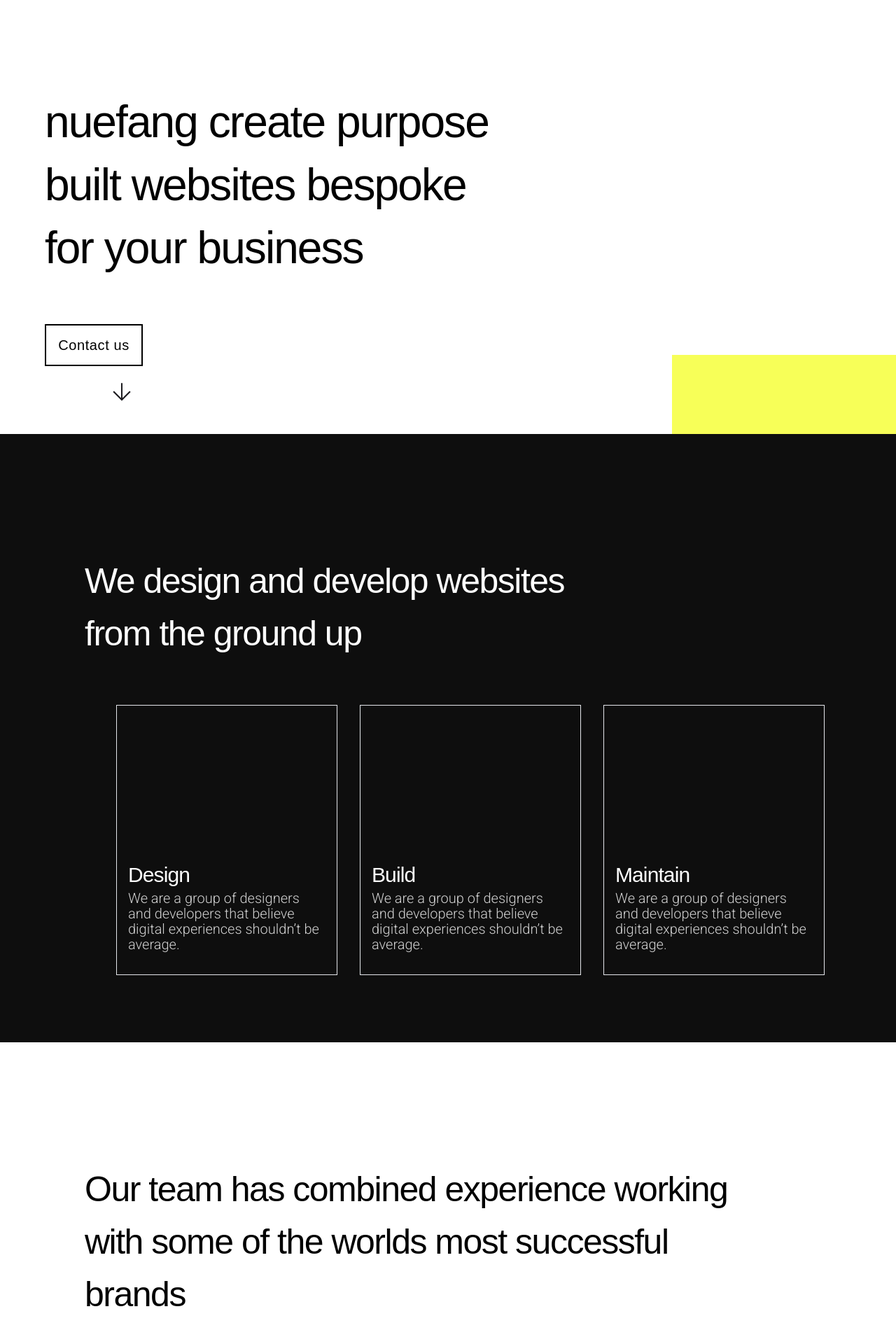
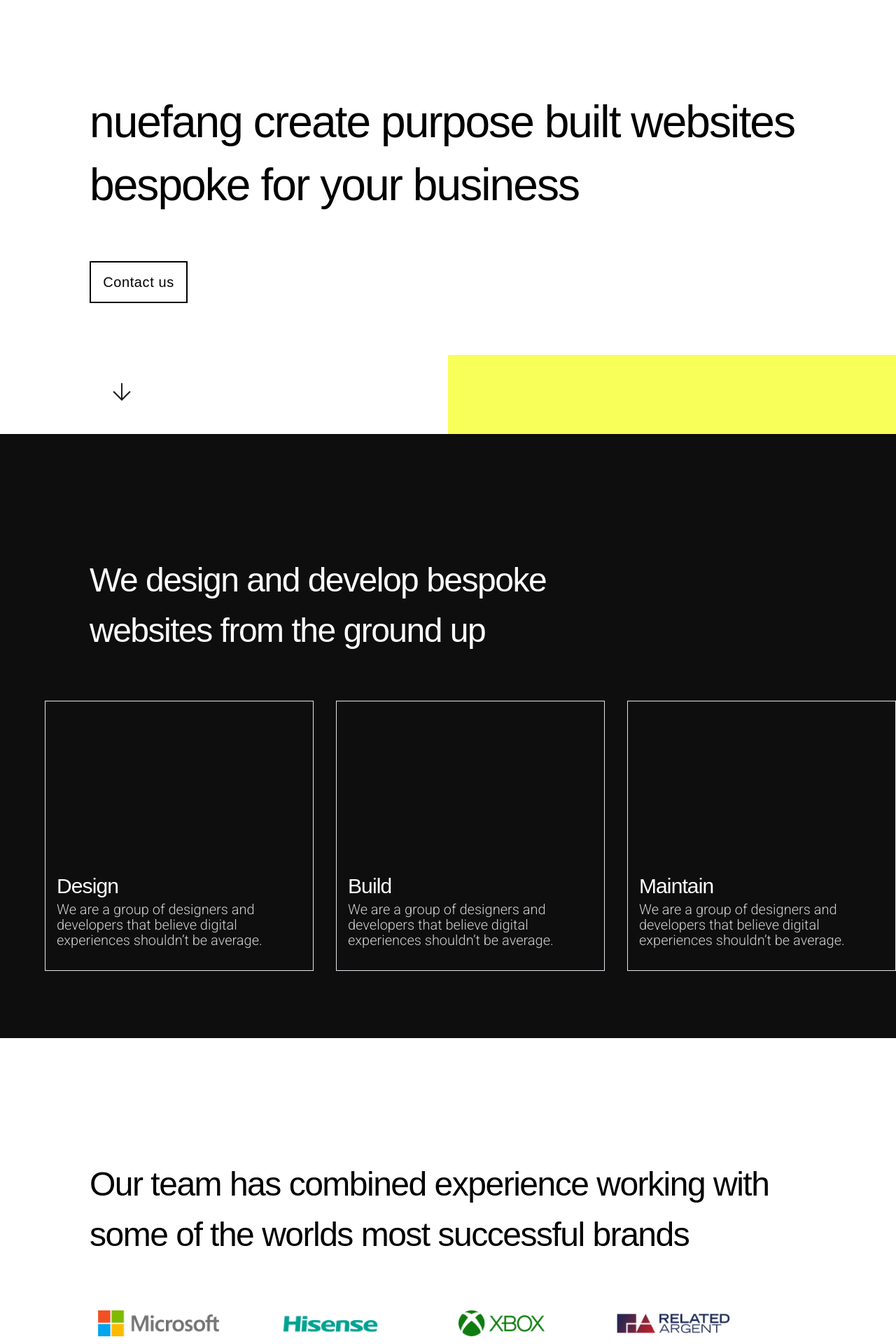
Before and after one commit to Nuefang/nuefang-v1, a Next.js app: page / in a window 1280 px wide. Shown: the part 180-2100 px from the top of the page at 70% size. Built offline with nearby package versions, Linux system fonts and the light colour scheme; a web font is replaced by a local one.

Commit message:
Desktop version

```diff
--- a/src/app/page.tsx
+++ b/src/app/page.tsx
@@ -21,7 +21,7 @@
         </div>
         <div className={"bg-lightGrey pb-[12svh] min-h-[100svh]"}>
           <Header
-              text={"We design and develop websites from the ground up"}
+              text={"We design and develop bespoke websites from the ground up"}
               color={"white"}
               width={"lg:max-w-[912px]"}
           />
@@ -31,7 +31,7 @@
           <Header
               text={"Our team has combined experience working with some of the worlds most successful brands"}
               color={"black"}
-              width={"lg:max-w-[1100px]"}
+              width={"lg:max-w-[1350px]"}
           />
           <LogoRow />
         </div>
@@ -47,12 +47,12 @@
           <Header
               text={"Why choose nuefang to create your website?"}
               color={"black"}
-              width={"md:max-w-[350px]"}
+              width={"lg:max-w-[1350px]"}
           />
           <FourColumn />
         </div>
         <div className={"bg-white w-[100vw] min-h-[90svh] relative pb-[12svh]"}>
-          <div className={"absolute w-[40vw] md:w-[20vw] top-[0%] right-0 h-[80px] md:h-[113px] bg-lightYellow z-10"} />
+          <div className={"absolute w-[40vw] md:w-[20vw] lg:w-[55vw] top-[0%] right-0 h-[80px] md:h-[113px] bg-lightYellow z-10"} />
           <HeaderSub text={"Our work"} sub={"A selection of recent projects"} color={"text-subText"} />
           <Carousel />
           <div className={"md:hidden flex flex-row items-center justify-start space-x-[20px] max-w-[100%] pt-[2vh] pl-[32px]"}>
--- a/src/components/columnBlock.tsx
+++ b/src/components/columnBlock.tsx
@@ -10,7 +10,7 @@
 
 export default function ColumnBlock(props: BlockProps) {
     return (
-        <div className={`flex flex-col justify-end items-start h-[386px] max-w-[351px] w-[95vw] md:max-w-[640px] lg:max-w-[316px] py-[32px] px-[16px] border-[1px] border-opacity-[0.6] border-${props.theme}`}>
+        <div className={`flex flex-col justify-end items-start h-[386px] max-w-[351px] w-[95vw] md:max-w-[640px] lg:max-w-[576px] py-[32px] px-[16px] border-[1px] border-opacity-[0.6] border-${props.theme}`}>
             <p className={`text-${props.theme} text-[25px] md:text-[30px] -tracking-[0.75px] md:-tracking-[0.9px]`}>{props.title}</p>
             <p className={`${subFont.className} ${props.theme === 'white' ? 'text-subTextInvert' : 'text-subText'} text-[18px] md:text-[20px] leading-[22px]`}>
                 {props.sub}
--- a/src/components/contactForm.tsx
+++ b/src/components/contactForm.tsx
@@ -9,18 +9,18 @@
             <p className={`${font.className} text-[18px] text-white pb-[10px]`}>
                 What industry is your business
             </p>
-            <input className={`w-[85vw] p-[16px] h-[50px] ${subFont.className} placeholder:text-[18px] placeholder:text-subText`} placeholder={"Input"} />
+            <input className={`w-[85vw] lg:w-[60vw] p-[16px] h-[50px] ${subFont.className} placeholder:text-[18px] placeholder:text-subText`} placeholder={"Input"} />
             <p className={`${font.className} text-[18px] text-white pt-[64px] pb-[10px]`}>
                 What is your budget?
             </p>
-            <input className={`w-[85vw] p-[16px] h-[50px] ${subFont.className} placeholder:text-[18px] placeholder:text-subText`} placeholder={"Input"} />
+            <input className={`w-[85vw] lg:w-[60vw] p-[16px] h-[50px] ${subFont.className} placeholder:text-[18px] placeholder:text-subText`} placeholder={"Input"} />
             <p className={`${font.className} text-[18px] pt-[64px] text-white`}>
                 Your phone number
             </p>
             <p className={`${subFont.className} text-[18px] text-subTextInvert pb-[10px] text-opacity-80`}>
                 So we can get back to you - we won't use it for any other reason
             </p>
-            <input className={`w-[85vw] p-[16px] h-[50px] ${subFont.className} placeholder:text-[18px] placeholder:text-subText`} placeholder={"Input"} />
+            <input className={`w-[85vw] lg:w-[60vw] p-[16px] h-[50px] ${subFont.className} placeholder:text-[18px] placeholder:text-subText`} placeholder={"Input"} />
             <a className={'ctaWhite w-[85vw] mt-[64px] md:mt-[32px] md:w-[150px] h-[60px]'}>
                 <p className={'ctaTextWhite'}>
                     Submit form
--- a/src/components/contactUs.tsx
+++ b/src/components/contactUs.tsx
@@ -3,7 +3,7 @@
 const subFont = Roboto({ weight: "300", subsets: ['latin'] })
 export default function ContactUs() {
     return (
-        <div className={"flex flex-col md:grid md:grid-cols-2 md:gap-10 justify-start mt-[64px] ml-[16px] md:mt-[128px] md:ml-[64px] lg:space-x-[6vw]"}>
+        <div className={"flex flex-col md:grid md:grid-cols-2 lg:grid-cols-3 lg:gap-12 md:gap-10 justify-start mt-[64px] ml-[16px] md:mt-[128px] md:ml-[64px] lg:space-x-[6vw]"}>
             <div className={"place-items-center"}>
                 <p className={`${subFont.className} text-lightYellow text-[18px]`}>Email us</p>
                 <p className={"text-white text-[30px] -tracking-[0.9px]"}>Hello@nuefang.com</p>
--- a/src/components/footer.tsx
+++ b/src/components/footer.tsx
@@ -5,7 +5,7 @@
 export default function Footer() {
     return (
         <div className={"flex flex-col"}>
-            <p className={`${subFont.className} order-1 md:order-2 text-white text-[18px] text-opacity-80 pt-[64px] md:pt-[16px] ml-[16px] md:ml-[64px] w-[87%] md:w-[100%] md:max-w-[640px]`}>
+            <p className={`${subFont.className} order-1 md:order-2 text-white text-[18px] text-opacity-80 pt-[64px] md:pt-[16px] ml-[16px] md:ml-[64px] w-[87%] md:w-[100%] md:max-w-[640px] lg:max-w-[1200px]`}>
                 From local sole traders to international corporations Jacob has vast experience designing digital solutions. He prides himself on understanding the unique needs of each client and providing them with a tangible ROI.
             </p>
             <p className={"order-2 md:order-1 pt-[32px] md:pt-[128px] ml-[16px] md:ml-[64px] text-white text-[94px] -tracking-[2.82px]"}>
--- a/src/components/fourColumn.tsx
+++ b/src/components/fourColumn.tsx
@@ -2,7 +2,7 @@
 
 export default function FourColumn() {
     return (
-        <div className={"flex flex-col m-0 lg:flex-row pt-[64px] lg:pt-[91px] items-center justify-center space-y-[32px] lg:space-y-0 lg:space-x-[32px]"}>
+        <div className={"flex flex-col m-0 lg:grid lg:grid-cols-2 lg:gap-10 pt-[64px] lg:pt-[64px] lg:place-items-center items-center justify-center space-y-[32px] lg:space-y-0 lg:px-[128px]"}>
             <ColumnBlock
                 title={"Bespoke solutions"}
                 sub={"Every business is different. Different goals, different challenges and different customers. We work closely with clients to define exactly what they need from their website; every website we build is a collaboration."}
--- a/src/components/header.tsx
+++ b/src/components/header.tsx
@@ -7,7 +7,7 @@
 
 export default function Header({color, text, topPadding="pt-[128px] md:pt-[173px]", width}: HeaderProps) {
     return (
-        <p className={`${'text-' + color} text-[35px] md:text-[50px] -tracking-[1.05px] md:-tracking-[1.5px] pl-[16px] md:pl-[64px] lg:pl-[121px] w-[95%] md:max-w-[778px] ${topPadding} ${width}`}>
+        <p className={`${'text-' + color} text-[35px] md:text-[48px] -tracking-[1.05px] md:-tracking-[1.5px] pl-[16px] md:pl-[64px] lg:pl-[128px] w-[95%] md:max-w-[778px] ${topPadding} ${width}`}>
             {text}
         </p>
     )
--- a/src/components/headerSub.tsx
+++ b/src/components/headerSub.tsx
@@ -15,7 +15,7 @@
             <p className={`${props.color} text-[40px] -tracking-[1.2px] max-w-[500px]`}>
                 {props.text}
             </p>
-            <div className={"flex flex-row items-center justify-start md:space-x-[190px] lg:space-x-[500px] max-w-[90vw]"}>
+            <div className={"flex flex-row items-center justify-start md:space-x-[190px] lg:space-x-[800px] max-w-[90vw]"}>
                 <p className={`${props.color} ${subFont.className} text-[24px] max-w-[500px]`}>
                     {props.sub}
                 </p>
--- a/src/components/hero.tsx
+++ b/src/components/hero.tsx
@@ -3,17 +3,17 @@
 export default function Hero() {
     return (
         <div className={"flex flex-col shrink-0 pt-[128px] md:pt-[200px] h-[275px] md:h-[691px]"}>
-            <p className={"ml-[16px] md:ml-[64px] leading-[50px] md:leading-[90px] max-w-[343px] md:max-w-[650px] text-black text-[35px] sm:text-[45px] md:text-[64px] font-normal -tracking-[1.35px] md:-tracking-[1.92px]"}>
+            <p className={"ml-[16px] md:ml-[64px] lg:ml-[128px] leading-[50px] md:leading-[90px] max-w-[343px] md:max-w-[650px] lg:max-w-[1184px] text-black text-[35px] sm:text-[45px] md:text-[64px] font-normal -tracking-[1.35px] md:-tracking-[1.92px]"}>
                 nuefang create purpose built websites bespoke for your business
             </p>
-            <a className={"cta ml-[16px] md:ml-[64px] mt-[32px] md:mt-[64px] h-[60px] w-[140px] border-2 border-black"}>
+            <a className={"cta ml-[16px] md:ml-[64px] lg:ml-[128px] mt-[32px] md:mt-[64px] h-[60px] w-[140px] border-2 border-black"}>
                 <p className={"ctaText"}>Contact us</p>
             </a>
             <Image
                 src={"/icons/arrow_down.png"} alt={"Hero arrow"} width={"40"} height={"40"}
                 className={"absolute top-[85svh] left-[6vw] md:top-[90svh] md:left-[12vw]"}
             />
-            <div className={"absolute h-[113px] w-[50vw] md:w-[25vw] bg-lightYellow bottom-0 right-0 -z-10"} />
+            <div className={"absolute h-[113px] w-[50vw] md:w-[25vw] lg:w-[50vw] bg-lightYellow bottom-0 right-0 -z-10"} />
         </div>
     )
 }
--- a/src/components/logoRow.tsx
+++ b/src/components/logoRow.tsx
@@ -2,7 +2,7 @@
 
 export default function LogoRow() {
     return (
-        <div className="grid w-[95%] lg:max-w-[1060px] pl-[16px] md:pr-[128px] pt-[64px]">
+        <div className="grid w-[95%] lg:max-w-[1060px] pl-[16px] lg:pl-[128px] md:pr-[128px] lg:pr-0 pt-[64px]">
             <div className="grid place-items-center grid-cols-2 lg:grid-cols-4 gap-6 lg:gap-12">
                 <Logo src={"microsoft"} alt={"Microsoft"} width={189} height={40} />
                 <Logo src={"hisense"} alt={"Hisense"} width={160} height={33} />
--- a/src/components/twoColumn.tsx
+++ b/src/components/twoColumn.tsx
@@ -2,7 +2,7 @@
 
 export default function TwoColumn() {
     return (
-        <div className={"flex flex-col space-y-[96px] md:space-y-[64px] lg:space-y-0 lg:flex-row pt-[32px] md:pt-[64px] lg:pt-[91px] items-center justify-around lg:space-x-4 pl-[16px] lg:pl-[121px] w-[96%] md:w-[92%]"}>
+        <div className={"flex flex-col space-y-[96px] md:space-y-[64px] lg:space-y-0 lg:flex-row pt-[32px] md:pt-[64px] items-center lg:justify-start justify-around lg:space-x-32 pl-[16px] lg:pl-[128px] w-[96%] md:w-[92%]"}>
             <TwoColumnBlock
                 title={"Karl"}
                 sub={"Developer & Co-founder"}
--- a/src/components/twoColumnBlock.tsx
+++ b/src/components/twoColumnBlock.tsx
@@ -12,7 +12,7 @@
 
 export default function TwoColumnBlock(props: TwoColumnBlock) {
     return (
-        <div className={"flex flex-col items-start justify-center w-[100%] md:w-[493px]"}>
+        <div className={"flex flex-col items-start justify-center w-[100%] md:w-[493px] lg:w-[560px]"}>
             <Image src={`/headshots/${props.src}.png`} alt={props.title} width={493} height={550} />
             <p className={"text-white pt-[32px] text-[40px]"}>{props.title}</p>
             <p className={"text-white text-[30px]"}>{props.sub}</p>
```
